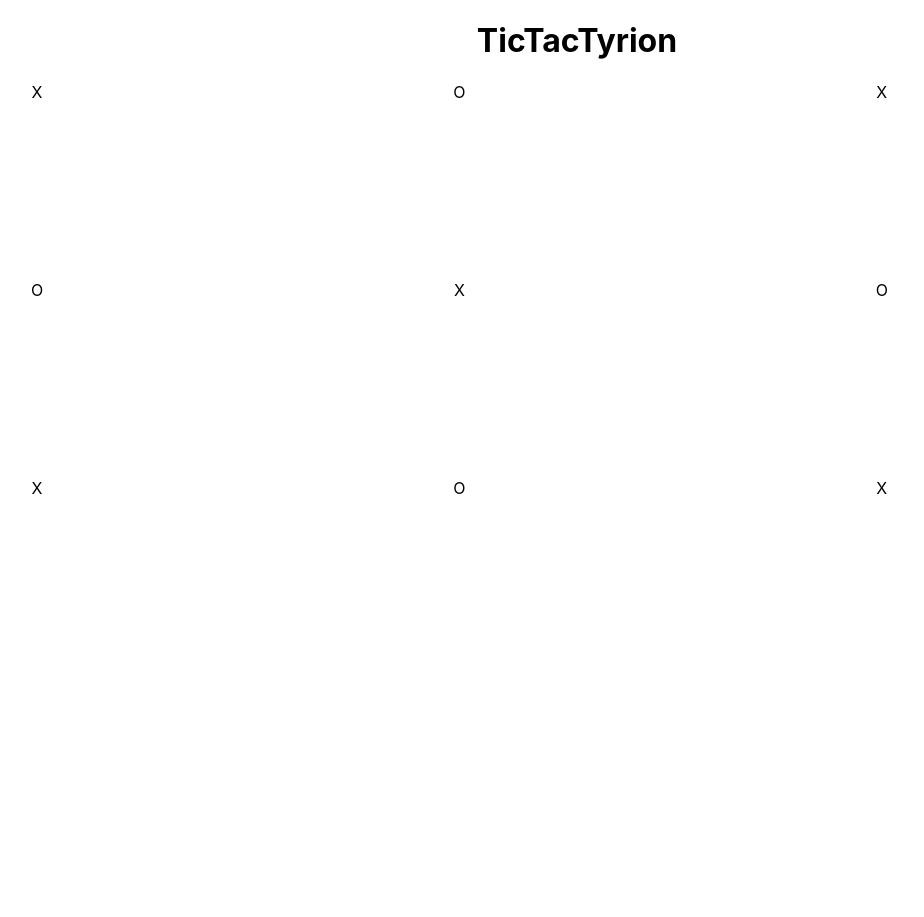
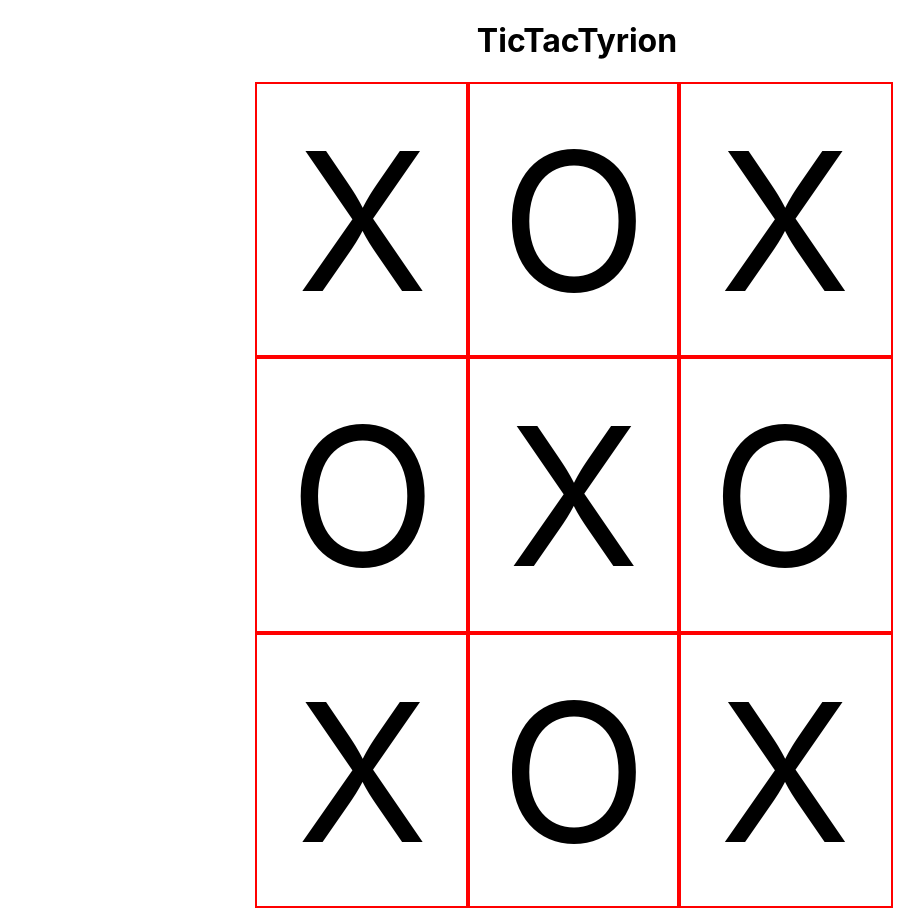
Before and after one commit to emauldin84/throne-of-games-mini-project, a React (Create React App) app: page / in a window 1280 px wide. Shown: the whole page, without its empty margins (63-987 px from the left). Before the commit the page ends 800 px from the top, so only its background shows below. Built offline with nearby package versions, Linux system fonts and the light colour scheme.

Commit message:
more css for grid

```diff
--- a/src/App.css
+++ b/src/App.css
@@ -34,7 +34,11 @@
 
 
 .ticTacToeBoard  {
+  width:50%;
+
   display: grid;
+  justify-items: center;
+  margin:auto;
   grid-template-columns: 33% 33% 33%;
   grid-template-rows: 33% 33% 33%;
 }
@@ -42,6 +46,12 @@
 /* we may change this so the size is flexible... which would mean the div for the board has to be
 forced to a square size.... */
 .ticTacToeSquare {
-  height:200px;
-  width:200px;
+  /* height:30%; */
+  width:100%;
+  padding-top:10%;  /* forces square shape */
+  padding-bottom:10%;
+  font-size:15vw;
+  border:2px red solid;
+
+
 }
```
